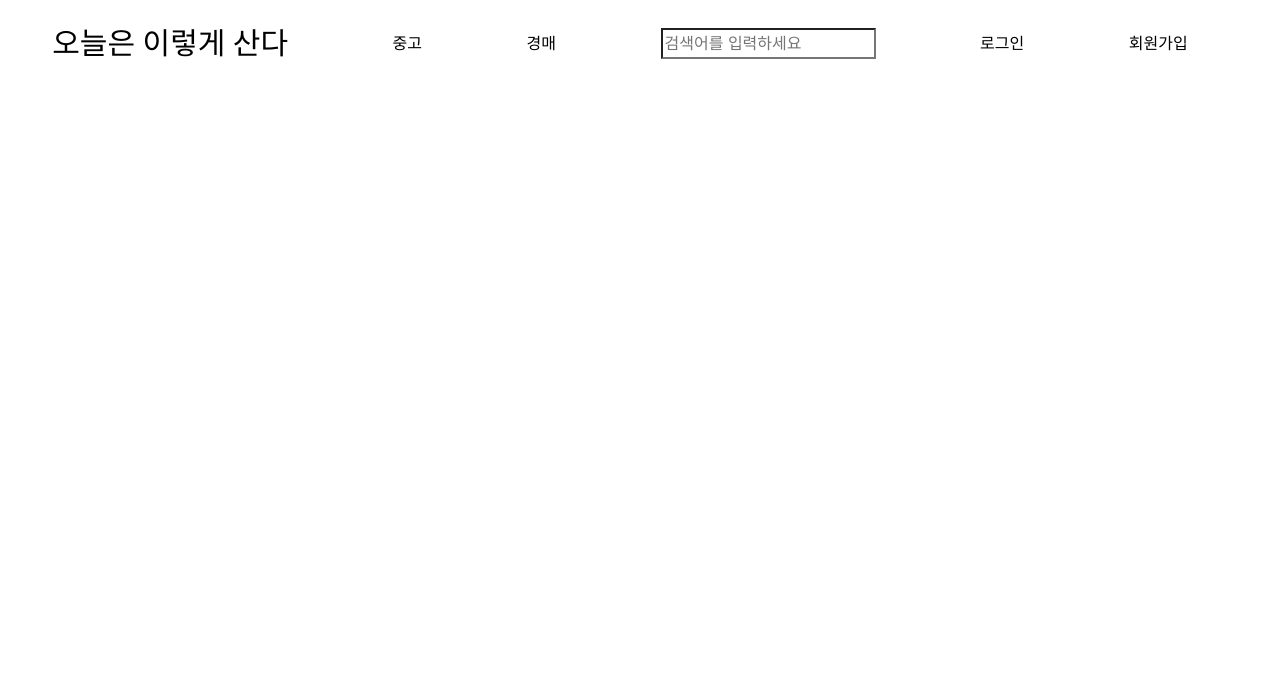
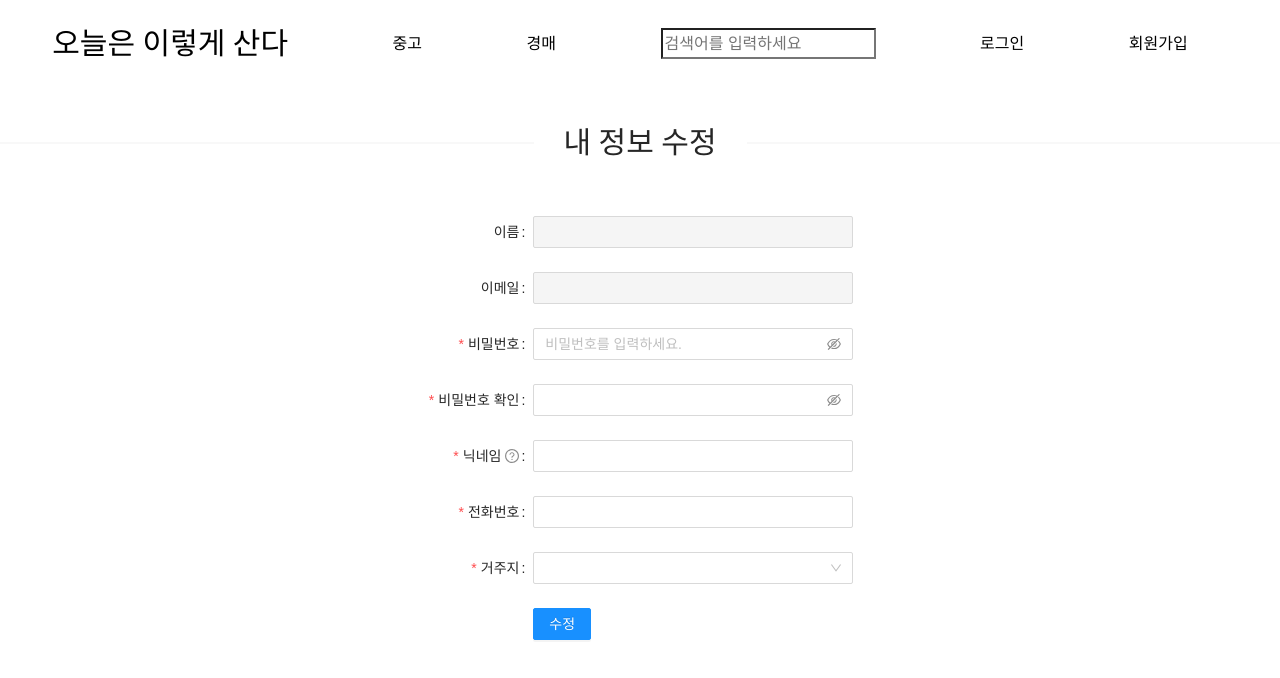
Before and after one commit to ddwu-sw-system-dev/oisan-client, a React (Create React App) app: page /myInfo/edit in a window 1280 px wide. Shown: the top 678 px of the page. Built offline with nearby package versions, Linux system fonts and the light colour scheme; a web font is replaced by a local one.

Commit message:
feat: myinfo 컴포넌트 뷰 구현

```diff
--- a/src/App.js
+++ b/src/App.js
@@ -7,6 +7,7 @@ import PostDetail from "./pages/PostDetail";
 import PostListPage from "./pages/PostListPage";
 import PostWrite from "./pages/PostWrite";
 import MyPage from "./pages/MyPage";
+import MyInfo from "./pages/MyInfo";
 import AuctionListPage from "./pages/AuctionListPage";
 import AuctionDetail from "./pages/AuctionDetail";
 import Header from "./components/Header";
@@ -27,6 +28,7 @@ function App() {
         <Route path="/post/:id" element={<PostDetail />} />
         <Route path="/post/write" element={<PostWrite />} />
         <Route path="/mypage" element={<MyPage />} />
+        <Route path="/myInfo/edit" element={<MyInfo />} />
         <Route path="/chatroom/:id" element={<ChatRoomDetail />} />
         <Route path="/chatroomlist" element={<ChatRoomList />} />
         <Route path="/oipay/charge" element={<OipayCharge />} />
--- a/src/components/Header.jsx
+++ b/src/components/Header.jsx
@@ -8,7 +8,7 @@ const Header = () => {
 
   useEffect(() => {
     if (sessionStorage.getItem("customer") !== null) {
-      console.log("header", JSON.parse(sessionStorage.getItem("customer")));
+      // console.log("header", JSON.parse(sessionStorage.getItem("customer")));
       setCustomer(JSON.parse(sessionStorage.getItem("customer")));
       setIsLogin(true);
     }
--- /dev/null
+++ b/src/pages/MyInfo.jsx
@@ -0,0 +1,227 @@
+import {
+  Button,
+  Checkbox,
+  Form,
+  Input,
+  Divider,
+  message,
+  Cascader,
+} from "antd";
+import { useState, useEffect } from "react";
+import axios from "axios";
+
+const formItemLayout = {
+  labelCol: {
+    span: 2,
+  },
+  wrapperCol: {
+    span: 6,
+  },
+};
+
+const formTailLayout = {
+  labelCol: {
+    span: 2,
+  },
+  wrapperCol: {
+    span: 6,
+    offset: 2,
+  },
+};
+
+const residences = [
+  {
+    value: "서울",
+    label: "서울",
+    children: [
+      { value: "강남구", label: "강남구" },
+      { value: "강동구", label: "강동구" },
+      { value: "강북구", label: "강북구" },
+      { value: "강서구", label: "강서구" },
+      { value: "관악구", label: "관악구" },
+      { value: "광진구", label: "광진구" },
+      { value: "구로구", label: "구로구" },
+      { value: "금천구", label: "금천구" },
+      { value: "도봉구", label: "도봉구" },
+      { value: "동대문구", label: "동대문구" },
+      { value: "동작구", label: "동작구" },
+      { value: "마포구", label: "마포구" },
+      { value: "서대문구", label: "서대문구" },
+      { value: "서초구", label: "서초구" },
+      { value: "성동구", label: "성동구" },
+      { value: "성북구", label: "성북구" },
+      { value: "송파구", label: "송파구" },
+      { value: "양천구", label: "양천구" },
+      { value: "영등포구", label: "영등포구" },
+      { value: "용산구", label: "용산구" },
+      { value: "은평구", label: "은평구" },
+      { value: "종로구", label: "종로구" },
+      { value: "중구", label: "중구" },
+      { value: "중랑구", label: "중랑구" },
+    ],
+  },
+  {
+    value: "경기",
+    label: "경기",
+    children: [
+      { value: "수원", label: "수원" },
+      { value: "용인", label: "용인" },
+      { value: "성남", label: "성남" },
+      { value: "부천", label: "부천" },
+      { value: "화성", label: "화성" },
+      { value: "안산", label: "안산" },
+      { value: "안양", label: "안양" },
+      { value: "평택", label: "평택" },
+      { value: "시흥", label: "시흥" },
+      { value: "김포", label: "김포" },
+      { value: "광주", label: "광주" },
+      { value: "광명", label: "광명" },
+      { value: "군포", label: "군포" },
+      { value: "하남", label: "하남" },
+      { value: "오산", label: "오산" },
+      { value: "이천", label: "이천" },
+      { value: "안성", label: "안성" },
+      { value: "의왕", label: "의왕" },
+      { value: "양평", label: "양평" },
+      { value: "여주", label: "여주" },
+      { value: "과천", label: "과천" },
+      { value: "고양", label: "고양" },
+      { value: "남양주", label: "남양주" },
+      { value: "파주", label: "파주" },
+      { value: "의정부", label: "의정부" },
+      { value: "양주", label: "양주" },
+      { value: "구리", label: "구리" },
+      { value: "포천", label: "포천" },
+      { value: "동두천", label: "동두천" },
+      { value: "가평", label: "가평" },
+      { value: "연천", label: "연천" },
+    ],
+  },
+];
+
+function MyInfo() {
+  const [form] = Form.useForm();
+  const { getFieldValue, validateFields } = form;
+
+  const [customer, setCustomer] = useState();
+
+  useEffect(() => {
+    if (sessionStorage.getItem("customer") !== null) {
+      console.log("myinfo", JSON.parse(sessionStorage.getItem("customer")));
+      setCustomer(JSON.parse(sessionStorage.getItem("customer")));
+    }
+  }, []);
+
+  return (
+    <div className="login-section">
+      <Divider>내 정보 수정</Divider>
+      <Form form={form}>
+        <Form.Item {...formItemLayout} name="name" label="이름">
+          <Input disabled />
+        </Form.Item>
+        <Form.Item {...formItemLayout} name="email" label="이메일">
+          <Input disabled />
+        </Form.Item>
+        <Form.Item
+          {...formItemLayout}
+          name="password"
+          label="비밀번호"
+          rules={[
+            {
+              required: true,
+              message: "password is required",
+            },
+            {
+              type: "string",
+              min: 4,
+              message: "비밀번호는 4자리 이상이여야합니다",
+            },
+          ]}
+        >
+          <Input.Password placeholder="비밀번호를 입력하세요." />
+        </Form.Item>
+        <Form.Item
+          {...formItemLayout}
+          name="confirm"
+          label="비밀번호 확인"
+          dependencies={["password"]}
+          hasFeedback
+          rules={[
+            {
+              required: true,
+              message: "Please confirm your password!",
+            },
+            ({ getFieldValue }) => ({
+              validator(_, value) {
+                if (!value || getFieldValue("password") === value) {
+                  return Promise.resolve();
+                }
+
+                return Promise.reject(
+                  new Error("The two passwords that you entered do not match!")
+                );
+              },
+            }),
+          ]}
+        >
+          <Input.Password />
+        </Form.Item>
+        <Form.Item
+          {...formItemLayout}
+          name="nickname"
+          label="닉네임"
+          tooltip="사용할 별명을 적어주세요"
+          rules={[
+            {
+              required: true,
+              message: "Please input your nickname!",
+              whitespace: true,
+            },
+          ]}
+        >
+          <Input />
+        </Form.Item>
+        <Form.Item
+          {...formItemLayout}
+          name="phone"
+          label="전화번호"
+          rules={[
+            {
+              required: true,
+              message: "Please input your phone number!",
+            },
+            {
+              pattern: /^01([0|1|6|7|8|9])-?([0-9]{3,4})-?([0-9]{4})$/,
+              message: "Please input phone number format!",
+            },
+          ]}
+        >
+          <Input
+            style={{
+              width: "100%",
+            }}
+          />
+        </Form.Item>
+        <Form.Item
+          {...formItemLayout}
+          name="residence"
+          label="거주지"
+          rules={[
+            {
+              type: "array",
+              required: true,
+              message: "Please select your residence!",
+            },
+          ]}
+        >
+          <Cascader options={residences} />
+        </Form.Item>
+        <Form.Item {...formTailLayout}>
+          <Button type="primary">수정</Button>
+        </Form.Item>
+      </Form>
+    </div>
+  );
+}
+
+export default MyInfo;
--- a/src/pages/MyPage.jsx
+++ b/src/pages/MyPage.jsx
@@ -66,7 +66,11 @@ function MyPage() {
               src="https://gw.alipayobjects.com/zos/rmsportal/JiqGstEfoWAOHiTxclqi.png"
             />
           }
-          actions={[<EditOutlined key="edit" />]}
+          actions={[
+            <Link to={`/myInfo/edit`}>
+              <EditOutlined key="edit" />
+            </Link>,
+          ]}
         >
           <Meta
             title={!customer ? "default" : customer.customerName}
```
